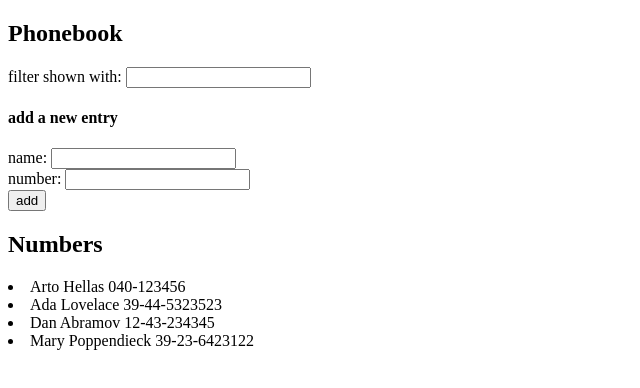
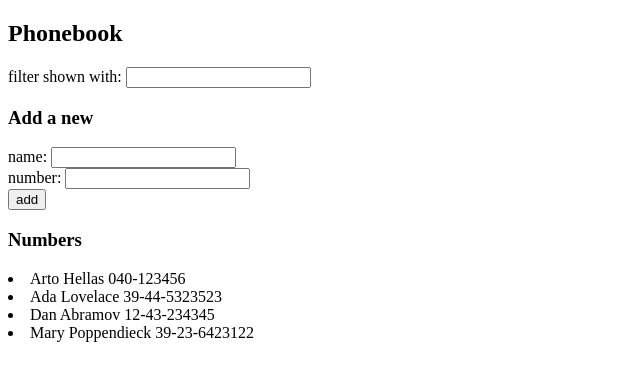
Before and after one commit to fullstackstan/FSO2023, a React (Create React App) app in the folder part2/phonebook/: page / in a window 1280 px wide. Shown: the top 388 px of the page, without its empty margins (0-640 px from the left). Built offline with nearby package versions, Linux system fonts and the light colour scheme.

Commit message:
exercise2-10 complete

```diff
--- a/part2/phonebook/src/App.js
+++ b/part2/phonebook/src/App.js
@@ -1,26 +1,26 @@
 import { useState } from "react";
 
-const App = () => {
-  const [persons, setPersons] = useState([
-    { name: "Arto Hellas", number: "040-123456", id: 1 },
-    { name: "Ada Lovelace", number: "39-44-5323523", id: 2 },
-    { name: "Dan Abramov", number: "12-43-234345", id: 3 },
-    { name: "Mary Poppendieck", number: "39-23-6423122", id: 4 },
-  ]);
-  const [filterName, setFilterName] = useState("");
-  const [newName, setNewName] = useState("");
-  const [newNumber, setNewNumber] = useState("");
+const Filter = ({ filterName, setFilterName }) => {
+  const handleFilterChange = (event) => {
+    setFilterName(event.target.value);
+    console.log(event.target.value);
+  };
 
+  return (
+    <div>
+      filter shown with:{" "}
+      <input value={filterName} onChange={handleFilterChange} />
+    </div>
+  );
+};
+
+const PersonForm = ({setPersons, persons ,newName, newNumber, setNewName, setNewNumber }) => {
   const handleNameChange = (event) => {
     setNewName(event.target.value);
     console.log(event.target.value);
   };
   const handleNumberChange = (event) => {
     setNewNumber(event.target.value);
-    console.log(event.target.value);
-  };
-  const handleFilterChange = (event) => {
-    setFilterName(event.target.value);
     console.log(event.target.value);
   };
 
@@ -44,18 +44,8 @@ const App = () => {
     setNewNumber("");
   };
 
-  const filteredPersons = persons.filter((person) =>
-    person.name.toLowerCase().includes(filterName.toLowerCase())
-  );
-
   return (
-    <div>
-      <h2>Phonebook</h2>
-      <div>
-        filter shown with:{" "}
-        <input value={filterName} onChange={handleFilterChange} />
-      </div>
-      <h4>add a new entry</h4>
+    <>
       <form onSubmit={handleSubmit}>
         <div>
           name: <input value={newName} onChange={handleNameChange} />
@@ -67,14 +57,89 @@ const App = () => {
           <button type="submit">add</button>
         </div>
       </form>
-      <h2>Numbers</h2>
-      {filteredPersons.map((person) => (
+    </>
+  );
+};
+
+const Persons = ({filteredPersons})=>{
+  return(
+    <>
+    {filteredPersons.map((person) => (
         <li key={person.id}>
           {person.name} {person.number}
         </li>
       ))}
+    </>
+  )
+}
+
+const App = () => {
+  const [persons, setPersons] = useState([
+    { name: "Arto Hellas", number: "040-123456", id: 1 },
+    { name: "Ada Lovelace", number: "39-44-5323523", id: 2 },
+    { name: "Dan Abramov", number: "12-43-234345", id: 3 },
+    { name: "Mary Poppendieck", number: "39-23-6423122", id: 4 },
+  ]);
+  const [filterName, setFilterName] = useState("");
+  const [newName, setNewName] = useState("");
+  const [newNumber, setNewNumber] = useState("");
+
+
+
+  const filteredPersons = persons.filter((person) =>
+    person.name.toLowerCase().includes(filterName.toLowerCase())
+  );
+
+  return (
+    <div>
+      <h2>Phonebook</h2>
+
+      <Filter filterName={filterName} setFilterName={setFilterName} />
+
+      <h3>Add a new</h3>
+
+      <PersonForm
+        newName={newName}
+        newNumber={newNumber}
+        setNewName={setNewName}
+        setNewNumber={setNewNumber}
+        persons={persons}
+        setPersons={setPersons}
+      />
+
+      <h3>Numbers</h3>
+
+      <Persons filteredPersons={filteredPersons} />
     </div>
   );
 };
+//   return (
+//     <div>
+//       <h2>Phonebook</h2>
+//       <div>
+//         filter shown with:{" "}
+//         <input value={filterName} onChange={handleFilterChange} />
+//       </div>
+//       <h4>add a new entry</h4>
+      // <form onSubmit={handleSubmit}>
+      //   <div>
+      //     name: <input value={newName} onChange={handleNameChange} />
+      //   </div>
+      //   <div>
+      //     number: <input value={newNumber} onChange={handleNumberChange} />
+      //   </div>
+      //   <div>
+      //     <button type="submit">add</button>
+      //   </div>
+      // </form>
+//       <h2>Numbers</h2>
+      // {filteredPersons.map((person) => (
+      //   <li key={person.id}>
+      //     {person.name} {person.number}
+      //   </li>
+      // ))}
+//     </div>
+//   );
+// };
 
 export default App;
```
